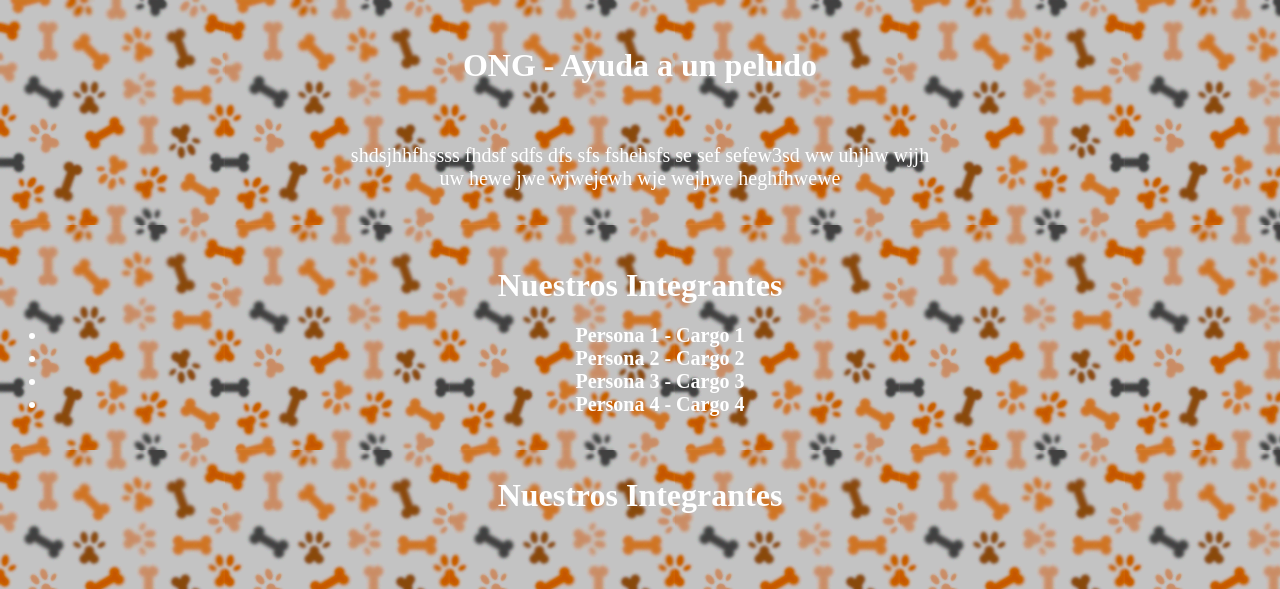
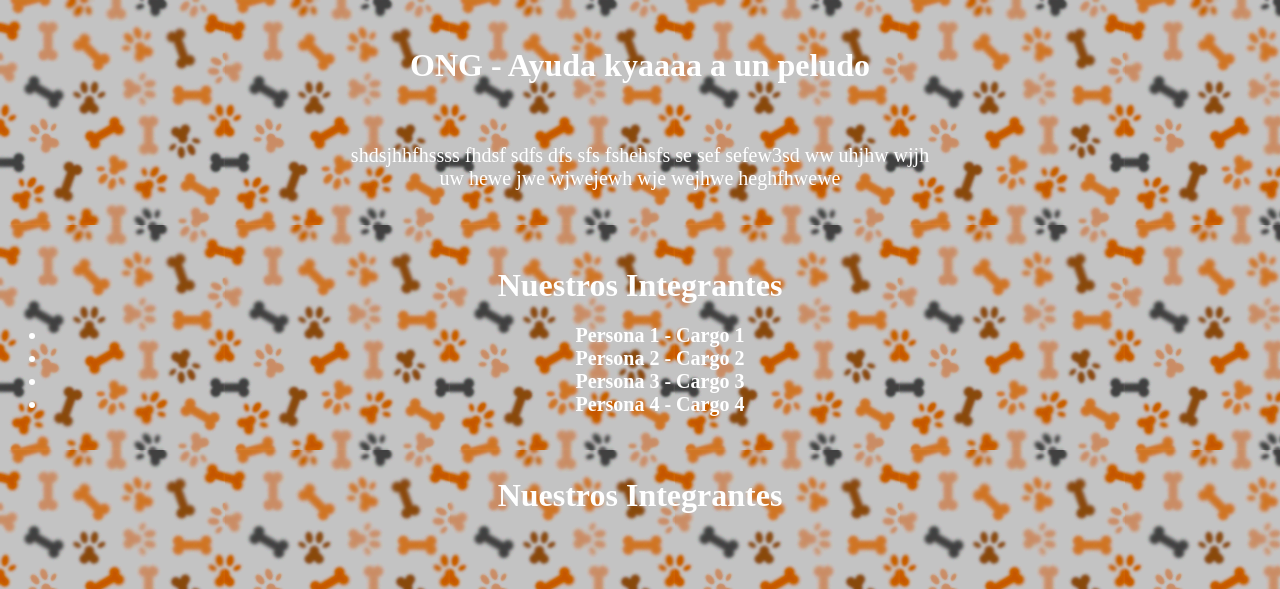
Before and after one commit to RodrigoValdes17/proyecto1, a plain HTML site: page index.html in a window 1280 px wide. Shown: the top 589 px of the page. Drawn offline with Linux system fonts and the light colour scheme.

Commit message:
Modified ong index

```diff
--- a/index.html
+++ b/index.html
@@ -22,7 +22,7 @@
 	<body>
 		<div>
 			<br>
-			<h1>ONG - Ayuda a un peludo </h1>
+			<h1>ONG - Ayuda kyaaaa a un peludo </h1>
 			<br>
 			<p style="text-align:center">shdsjhhfhssss fhdsf sdfs dfs sfs fshehsfs se sef sefew3sd ww uhjhw wjjh <br> uw hewe jwe wjwejewh wje wejhwe heghfhwewe</p>
 		</div>
```
